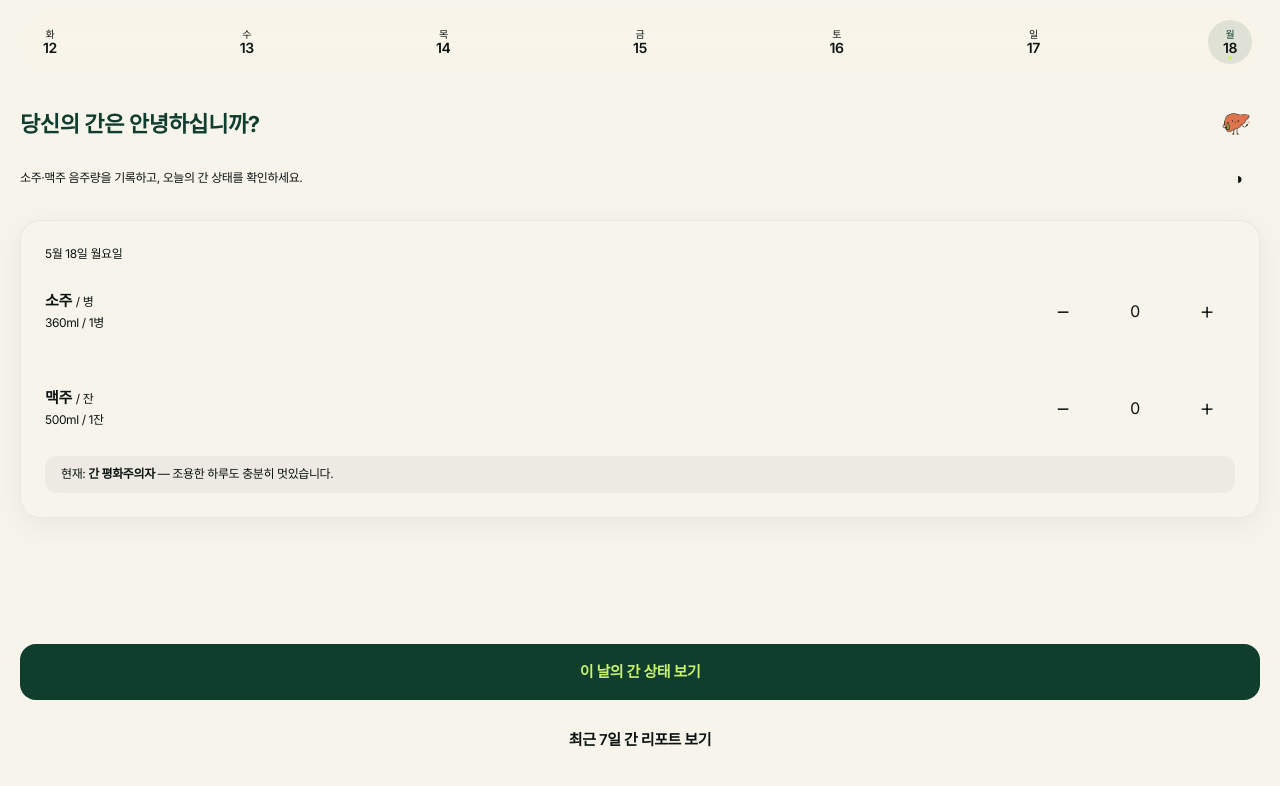
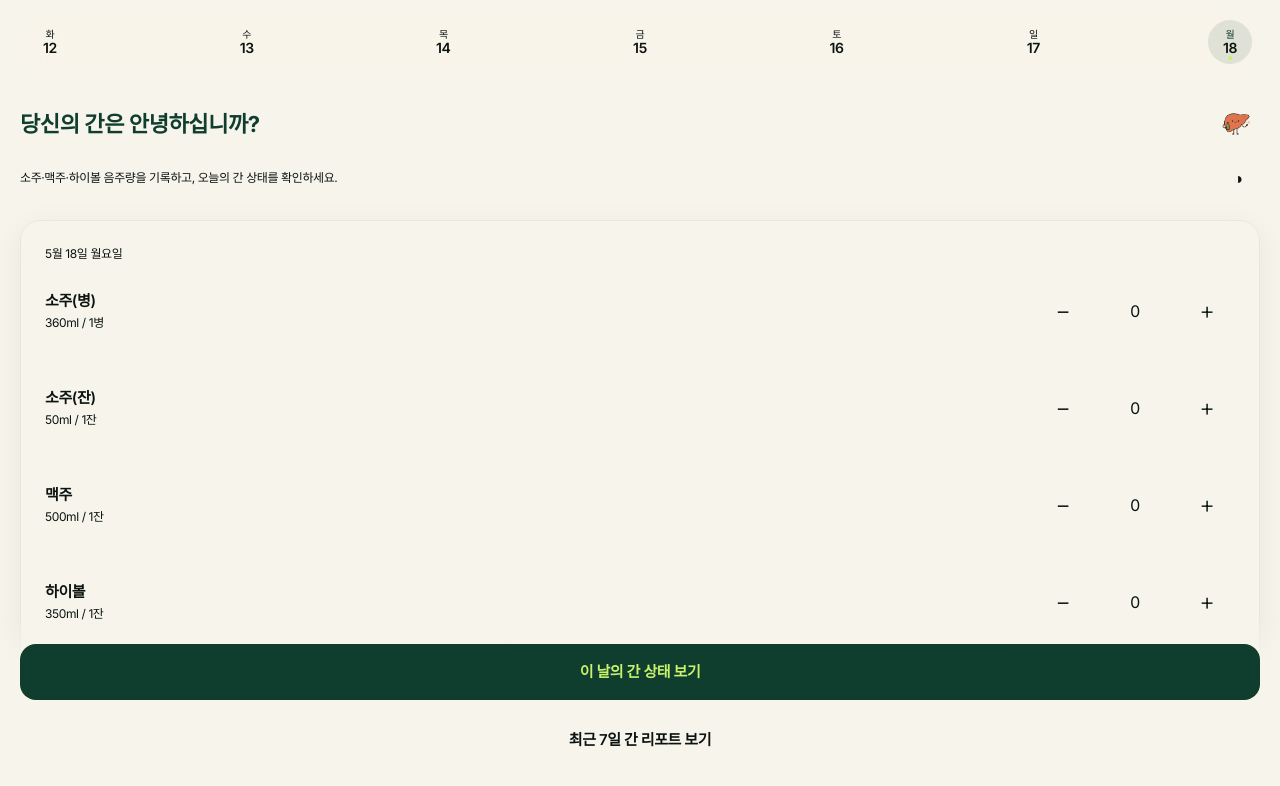
Before and after one commit to emjdp/how-is-your-liver, a Next.js app: page / in a window 1280 px wide. Shown: the top 786 px of the page. Built offline with nearby package versions, Linux system fonts and the light colour scheme; no server answers; a web font is replaced by a local one.

Commit message:
feat: expand drink input UI

```diff
--- a/app/page.tsx
+++ b/app/page.tsx
@@ -16,7 +16,7 @@ import { Toast } from '@/components/ui/Toast'
 import { Mascot } from '@/components/ui/Mascot'
 import { ThemeToggle } from '@/components/ui/ThemeToggle'
 import { PENDING_TOAST_KEY } from '@/components/result/ResultClient'
-import type { DayRecord } from '@/types/record'
+import type { DayRecord, DrinkType } from '@/types/record'
 
 type SaveStatus = 'idle' | 'saving' | 'saved'
 
@@ -51,6 +51,7 @@ export default function Home() {
 
   const saveTimerRef = useRef<ReturnType<typeof setTimeout> | null>(null)
   const initializedRef = useRef(false)
+  const recordsRef = useRef<Record<string, DayRecord>>({})
 
   // 초기화: 브라우저에서만 LocalStorage 접근
   useEffect(() => {
@@ -61,6 +62,7 @@ export default function Home() {
     const urlDate = new URLSearchParams(window.location.search).get('d') ?? ''
     const initialDate = (urlDate && data.dates.includes(urlDate)) ? urlDate : data.selectedDate
     setSelectedDate(initialDate)
+    recordsRef.current = data.records
     setRecords(data.records)
 
     const pendingMsg = sessionStorage.getItem(PENDING_TOAST_KEY) ?? ''
@@ -73,21 +75,17 @@ export default function Home() {
   const storageWarning = init?.storageWarning ?? false
 
   const currentRecord = records[selectedDate]
-  const soju = currentRecord?.soju ?? 0
-  const beer = currentRecord?.beer ?? 0
+  const soju      = currentRecord?.soju      ?? 0
+  const sojuGlass = currentRecord?.sojuGlass ?? 0
+  const beer      = currentRecord?.beer      ?? 0
+  const highball  = currentRecord?.highball  ?? 0
 
   // ± 버튼 조작 시에만 호출 — DayRecord 생성 조건
   const scheduleSave = useCallback(
-    (date: string, newSoju: number, newBeer: number) => {
+    (record: DayRecord) => {
       if (saveTimerRef.current) clearTimeout(saveTimerRef.current)
       setSaveStatus('saving')
       saveTimerRef.current = setTimeout(() => {
-        const record: DayRecord = {
-          date,
-          soju: newSoju,
-          beer: newBeer,
-          updatedAt: Date.now(),
-        }
         saveRecord(record)
         setSaveStatus('saved')
         setTimeout(() => setSaveStatus('idle'), 1500)
@@ -96,40 +94,25 @@ export default function Home() {
     []
   )
 
-  const handleSojuChange = useCallback(
-    (value: number) => {
-      const clamped = clampInput(value, 'soju')
-      const prevBeer = records[selectedDate]?.beer ?? 0
-      setRecords((prev) => ({
-        ...prev,
-        [selectedDate]: {
-          date: selectedDate,
-          soju: clamped,
-          beer: prevBeer,
-          updatedAt: Date.now(),
-        },
-      }))
-      scheduleSave(selectedDate, clamped, prevBeer)
+  const handleDrinkChange = useCallback(
+    (type: DrinkType, value: number) => {
+      if (!selectedDate) return
+      const clamped = clampInput(value, type)
+      const cur = recordsRef.current[selectedDate]
+      const updated: DayRecord = {
+        date: selectedDate,
+        soju: type === 'soju' ? clamped : cur?.soju ?? 0,
+        sojuGlass: type === 'sojuGlass' ? clamped : cur?.sojuGlass ?? 0,
+        beer: type === 'beer' ? clamped : cur?.beer ?? 0,
+        highball: type === 'highball' ? clamped : cur?.highball ?? 0,
+        updatedAt: Date.now(),
+      }
+      const nextRecords = { ...recordsRef.current, [selectedDate]: updated }
+      recordsRef.current = nextRecords
+      setRecords(nextRecords)
+      scheduleSave(updated)
     },
-    [selectedDate, records, scheduleSave]
-  )
-
-  const handleBeerChange = useCallback(
-    (value: number) => {
-      const clamped = clampInput(value, 'beer')
-      const prevSoju = records[selectedDate]?.soju ?? 0
-      setRecords((prev) => ({
-        ...prev,
-        [selectedDate]: {
-          date: selectedDate,
-          soju: prevSoju,
-          beer: clamped,
-          updatedAt: Date.now(),
-        },
-      }))
-      scheduleSave(selectedDate, prevSoju, clamped)
-    },
-    [selectedDate, records, scheduleSave]
+    [selectedDate, scheduleSave]
   )
 
   const handleDateSelect = useCallback((date: string) => {
@@ -192,7 +175,7 @@ export default function Home() {
           </div>
           <div className="flex items-center justify-between mt-2">
             <p className="text-[0.75rem]" style={{ color: 'var(--color-muted)' }}>
-              소주·맥주 음주량을 기록하고, 오늘의 간 상태를 확인하세요.
+              소주·맥주·하이볼 음주량을 기록하고, 오늘의 간 상태를 확인하세요.
             </p>
             <ThemeToggle />
           </div>
@@ -203,9 +186,10 @@ export default function Home() {
           <DrinkInputCard
             date={selectedDate}
             soju={soju}
+            sojuGlass={sojuGlass}
             beer={beer}
-            onSojuChange={handleSojuChange}
-            onBeerChange={handleBeerChange}
+            highball={highball}
+            onDrinkChange={handleDrinkChange}
             saveStatus={saveStatus}
           />
         )}
--- a/components/drink-input/DrinkInputCard.tsx
+++ b/components/drink-input/DrinkInputCard.tsx
@@ -5,25 +5,28 @@ import { formatKoreanDate } from '@/lib/date'
 import { computeDay } from '@/lib/calculate'
 import { getDayTier } from '@/lib/tiers'
 import { StepperRow } from './StepperRow'
+import type { DrinkType } from '@/types/record'
 
 interface DrinkInputCardProps {
   date: string
   soju: number
+  sojuGlass: number
   beer: number
-  onSojuChange: (v: number) => void
-  onBeerChange: (v: number) => void
+  highball: number
+  onDrinkChange: (type: DrinkType, value: number) => void
   saveStatus: 'idle' | 'saving' | 'saved'
 }
 
 export function DrinkInputCard({
   date,
   soju,
+  sojuGlass,
   beer,
-  onSojuChange,
-  onBeerChange,
+  highball,
+  onDrinkChange,
   saveStatus,
 }: DrinkInputCardProps) {
-  const calc = computeDay({ date, soju, beer, updatedAt: 0 })
+  const calc = computeDay({ date, soju, sojuGlass, beer, highball, updatedAt: 0 })
   const tier = getDayTier(calc.alcoholG)
 
   return (
@@ -57,14 +60,28 @@ export function DrinkInputCard({
           </span>
         </div>
 
-        {/* 소주 스테퍼 */}
-        <StepperRow type="soju" value={soju} onChange={onSojuChange} />
+        {/* 소주(병) */}
+        <StepperRow type="soju" value={soju} onChange={(v) => onDrinkChange('soju', v)} />
 
-        {/* 구분선 */}
         <div className="h-px" style={{ background: 'var(--color-glass-stroke)' }} />
 
-        {/* 맥주 스테퍼 */}
-        <StepperRow type="beer" value={beer} onChange={onBeerChange} />
+        {/* 소주(잔) */}
+        <StepperRow type="sojuGlass" value={sojuGlass} onChange={(v) => onDrinkChange('sojuGlass', v)} />
+
+        <div className="h-px" style={{ background: 'var(--color-glass-stroke)' }} />
+
+        {/* 맥주 */}
+        <StepperRow type="beer" value={beer} onChange={(v) => onDrinkChange('beer', v)} />
+
+        <div className="h-px" style={{ background: 'var(--color-glass-stroke)' }} />
+
+        {/* 하이볼 */}
+        <StepperRow type="highball" value={highball} onChange={(v) => onDrinkChange('highball', v)} />
+
+        {/* 하이볼 안내 */}
+        <p className="text-[0.6875rem] -mt-2" style={{ color: 'var(--color-muted)' }}>
+          하이볼은 일반 레시피 기준 추정입니다.
+        </p>
 
         {/* 미니 티어 */}
         <div
--- a/components/drink-input/StepperRow.tsx
+++ b/components/drink-input/StepperRow.tsx
@@ -1,18 +1,24 @@
 'use client'
 
+import type { DrinkType } from '@/types/record'
 import { DRINKS, INPUT_MAX } from '@/lib/constants'
 
 interface StepperRowProps {
-  type: 'soju' | 'beer'
+  type: DrinkType
   value: number
   onChange: (newValue: number) => void
 }
 
-const LABELS: Record<'soju' | 'beer', string> = { soju: '소주', beer: '맥주' }
+const LABELS: Record<DrinkType, string> = {
+  soju:      '소주(병)',
+  sojuGlass: '소주(잔)',
+  beer:      '맥주',
+  highball:  '하이볼',
+}
 
-function mlHint(type: 'soju' | 'beer', value: number): string {
-  const ml = DRINKS[type].mlPerUnit * value
-  return value === 0 ? `${DRINKS[type].mlPerUnit}ml / 1${DRINKS[type].unitLabel}` : `${ml}ml`
+function mlHint(type: DrinkType): string {
+  const { mlPerUnit, unitLabel } = DRINKS[type]
+  return `${mlPerUnit}ml / 1${unitLabel}`
 }
 
 export function StepperRow({ type, value, onChange }: StepperRowProps) {
@@ -26,17 +32,14 @@ export function StepperRow({ type, value, onChange }: StepperRowProps) {
     <div className="flex items-center justify-between gap-4">
       {/* 라벨 영역 */}
       <div className="flex-1 min-w-0">
-        <p className="text-[0.9375rem] font-semibold" style={{ color: 'var(--color-ink)' }}>
+        <p
+          className="text-[0.9375rem] font-semibold truncate"
+          style={{ color: 'var(--color-ink)' }}
+        >
           {LABELS[type]}
-          <span
-            className="text-[0.75rem] font-normal ml-1"
-            style={{ color: 'var(--color-muted)' }}
-          >
-            / {DRINKS[type].unitLabel}
-          </span>
         </p>
         <p className="text-[0.75rem] mt-0.5" style={{ color: 'var(--color-muted)' }}>
-          {mlHint(type, value)}
+          {mlHint(type)}
         </p>
       </div>
 
```
Also changed, not shown: 1 other file (tests, documents, lock files or other folders).
